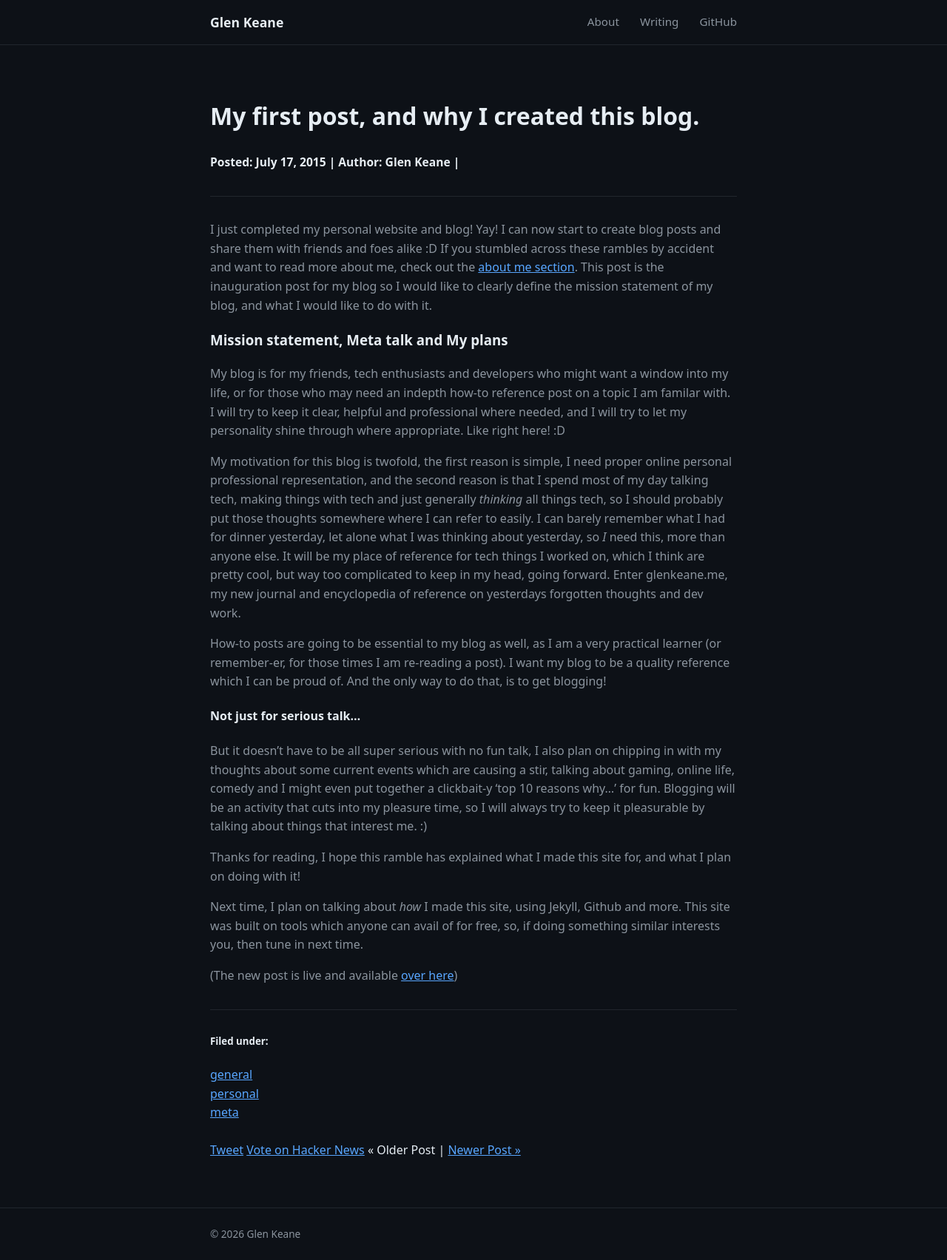
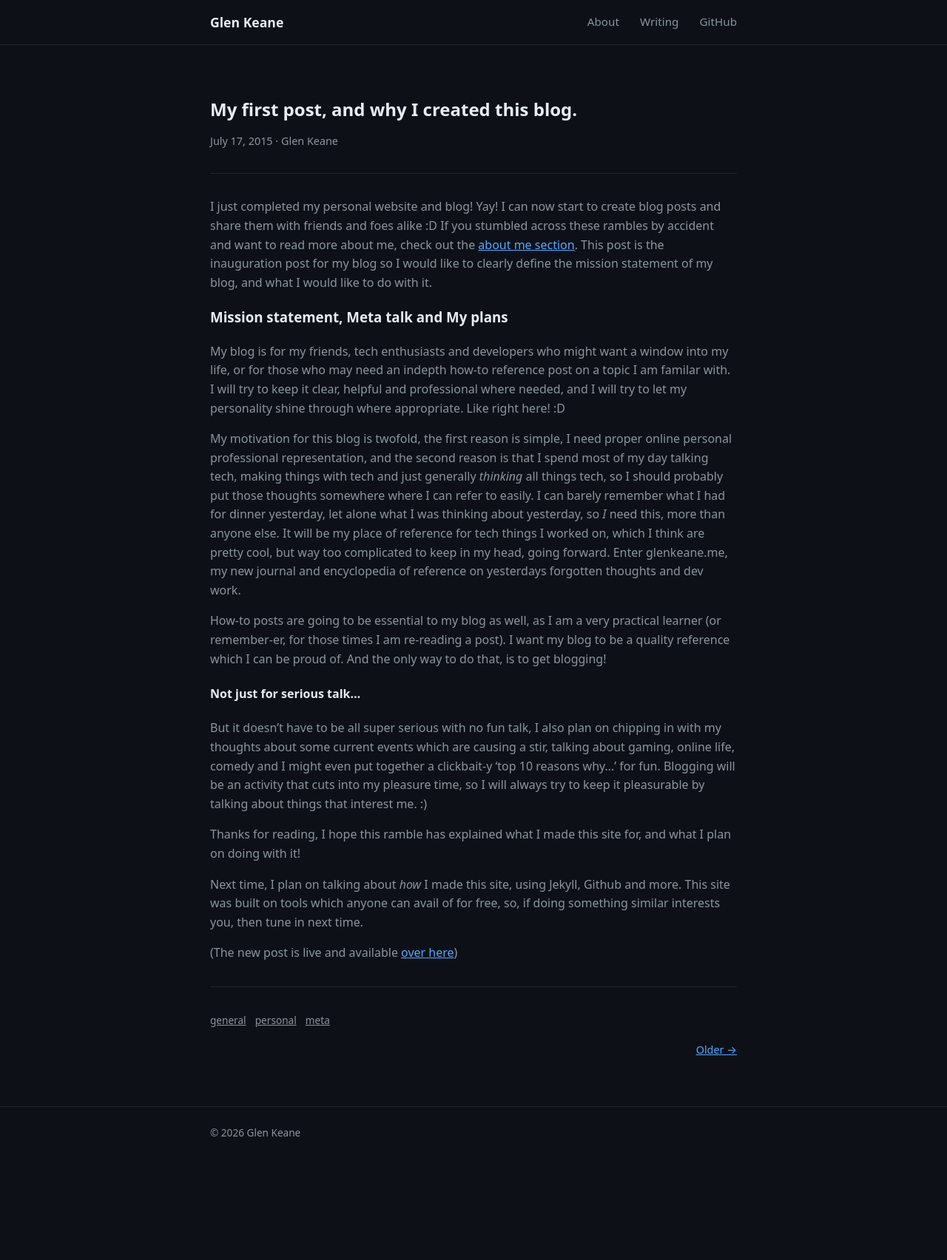
Before and after one commit to GlenTiki/glentiki.github.io, a Jekyll site: the page built from _posts/2015-07-17-first-post.md, in a window 1280 px wide. Shown: the whole page at 74% size. Built offline with Jekyll 4.4.1, drawn with Linux system fonts in a browser that asks for light colours; comment, search, counter and statistics services are not loaded; after the commit the page ends 1566 px from its top, so only the background shows below that.

Commit message:
Add archive link, clean post/archive/page layouts
- Writing section: add 'Older posts' link to /archive
- post.html: remove Bootstrap glyphicons, Twitter/LinkedIn/Reddit share scripts
- archive.html: use new post-list CSS, drop Bootstrap classes
- page.html: update stale title
- base.css: add post-meta, post-tags, post-nav styles

```diff
--- a/_layouts/page.html
+++ b/_layouts/page.html
@@ -1,6 +1,6 @@
 ---
 layout: default
-title: "Another Devs Ramblings"
+title: "Glen Keane"
 ---
 
 <h1>{{ page.title }}</h1>
--- a/_layouts/post.html
+++ b/_layouts/post.html
@@ -1,33 +1,22 @@
 ---
 layout: default
-comments: true
-commentCount: true
 ---
 
+<article class="post">
   <h1>{{ page.title }}</h1>
-
-<h3>
-  <small>
-	  <span class='glyphicon glyphicon-time'></span> Posted: {{ page.date | date: "%B %e, %Y" }} | <span class='glyphicon glyphicon-user'></span> Author: {{ page.author }} | <span class='glyphicon glyphicon-comment'></span> <a class='text-muted' href="{{ page.url }}#disqus_thread" data-disqus-identifier="{{page.url}}"></a>
-  </small>
-</h3>
-
+  <p class="post-meta">{{ page.date | date: "%B %e, %Y" }} · {{ page.author }}</p>
   <hr>
-
-<p class="text-justify">
   {{ content }}
-</p>
   <hr>
   {% if page.tags %}
-<h5 class='muted'><span class='glyphicon glyphicon-tags'></span> Filed under:</h5>
-<div class="tags">
+  <p class="post-tags">
     {% for tag in page.tags %}
       {% assign t = tag | downcase | replace:" ","-" %}
-    <div class='tag'><a href='/tags/#{{t}}'>{{t}}</a></div>
+      <a href="/tags/#{{t}}">{{ t }}</a>
     {% endfor %}
-</div>
+  </p>
   {% endif %}
-
+  <nav class="post-nav">
     {% for post in site.posts %}
       {% if post.url == page.url %}
         {% assign post_index0 = forloop.index0 %}
@@ -35,36 +24,12 @@ commentCount: true
       {% endif %}
     {% endfor %}
     {% for post in site.posts %}
+      {% if post_index1 == forloop.index0 %}
+        <a href="{{ post.url }}">← Newer</a>
+      {% endif %}
       {% if post_index0 == forloop.index %}
-    {% assign next_post = post.url %}
-  {% endif %}
-  {% if post_index1 == forloop.index0 %}
-    {% assign prev_post = post.url %}
+        <a href="{{ post.url }}" class="post-nav-older">Older →</a>
       {% endif %}
     {% endfor %}
-<br>
-
-<a href="https://twitter.com/share" class="twitter-share-button" data-via="glentiki">Tweet</a>
-<script>!function(d,s,id){var js,fjs=d.getElementsByTagName(s)[0],p=/^http:/.test(d.location)?'http':'https';if(!d.getElementById(id)){js=d.createElement(s);js.id=id;js.src=p+'://platform.twitter.com/widgets.js';fjs.parentNode.insertBefore(js,fjs);}}(document, 'script', 'twitter-wjs');</script>
-<script src="//platform.linkedin.com/in.js" type="text/javascript"> lang: en_US</script>
-<script type="IN/Share" data-counter="right"></script>
-
-<a href="https://news.ycombinator.com/submit" class="hn-button" data-count="horizontal">Vote on Hacker News</a>
-<script type="text/javascript">var HN=[];HN.factory=function(e){return function(){HN.push([e].concat(Array.prototype.slice.call(arguments,0)))};},HN.on=HN.factory("on"),HN.once=HN.factory("once"),HN.off=HN.factory("off"),HN.emit=HN.factory("emit"),HN.load=function(){var e="hn-button.js";if(document.getElementById(e))return;var t=document.createElement("script");t.id=e,t.src="//hn-button.herokuapp.com/hn-button.js";var n=document.getElementsByTagName("script")[0];n.parentNode.insertBefore(t,n)},HN.load();</script>
-
-<script type="text/javascript" src="//www.redditstatic.com/button/button1.js"></script>
-
-<span class='pull-right'>
-  {% if prev_post %}
-    <a href="{{ prev_post }}">&laquo; Older Post</a>
-  {% else %}
-    &laquo; Older Post
-  {% endif %}
-  |
-  {% if next_post %}
-    <a href="{{ next_post }}">Newer Post &raquo;</a>
-  {% else %}
-    Newer Post &raquo;
-  {% endif %}
-</span>
-<br>
+  </nav>
+</article>
--- a/index.html
+++ b/index.html
@@ -68,6 +68,7 @@ title: Glen Keane
       <span class="post-source">Medium</span>
     </div>
   </div>
+  <p class="older-posts"><a href="/archive">Older posts →</a></p>
 </section>
 
 <section class="education">
--- a/public/css/base.css
+++ b/public/css/base.css
@@ -204,6 +204,43 @@ section.writing {
   color: var(--accent);
 }
 
+.post-meta {
+  color: var(--text-muted);
+  font-size: 0.9rem;
+  margin-top: -0.5rem;
+}
+
+.post-tags a {
+  color: var(--text-muted);
+  font-size: 0.85rem;
+  margin-right: 0.5rem;
+}
+
+.post-nav {
+  display: flex;
+  justify-content: space-between;
+  margin-top: 1rem;
+  font-size: 0.9rem;
+}
+
+.post-nav-older {
+  margin-left: auto;
+}
+
+.older-posts {
+  margin: 1rem 0 0;
+  font-size: 0.9rem;
+}
+
+.older-posts a {
+  color: var(--text-muted);
+  text-decoration: none;
+}
+
+.older-posts a:hover {
+  color: var(--accent);
+}
+
 .post-source {
   color: var(--text-muted);
   font-size: 0.8rem;
```
Also changed, not shown: archive.html (+9 -4 lines). Lines whose indentation alone changed are shown as unchanged.
